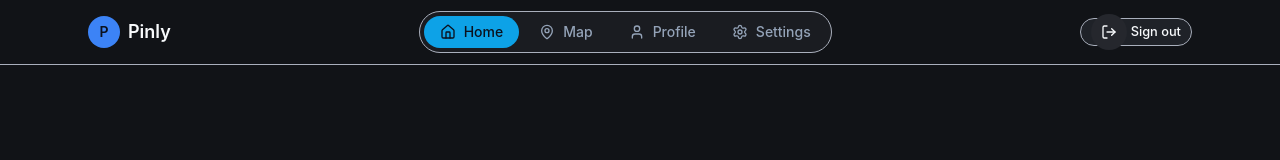
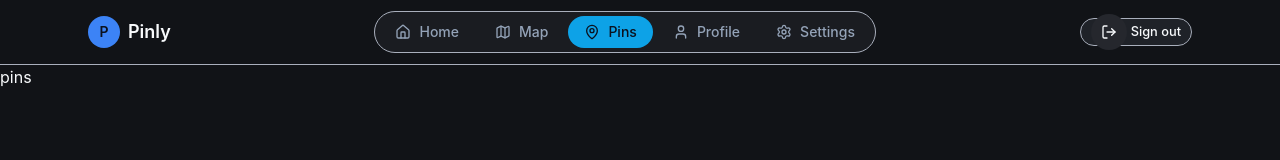
Before and after one commit to TheBigBookMan/pinly, a React (Vite) app in the folder webapp/: page /pins in a window 1280 px wide. Before the commit this address led to /homepage. Shown: the top 160 px of the page. Built offline with nearby package versions, Linux system fonts and the light colour scheme; sample sign-in values are in the browser's storage.

Commit message:
add pins skeleton

```diff
--- a/webapp/src/App.tsx
+++ b/webapp/src/App.tsx
@@ -9,6 +9,7 @@ import Profile from './pages/Profile'
 import Settings from './pages/Settings'
 import { AuthProvider } from './context/AuthContext'
 import Layout from './components/layout/Layout'
+import Pins from './pages/Pins'
 
 const router = createBrowserRouter([
   {
@@ -27,7 +28,8 @@ const router = createBrowserRouter([
           { path: '/homepage', element: <HomePage /> },
           { path: '/map', element: <Map /> },
           { path: '/profile', element: <Profile /> },
-          { path: '/settings', element: <Settings /> }
+          { path: '/settings', element: <Settings /> },
+          { path: '/pins', element: <Pins /> },
         ]
       }
     ]
--- a/webapp/src/components/layout/Navbar.tsx
+++ b/webapp/src/components/layout/Navbar.tsx
@@ -1,6 +1,6 @@
 import { useState } from "react"
 import { NavLink } from "react-router-dom"
-import { Menu, Home, MapPin, User, Settings, LogOut, type LucideIcon } from "lucide-react"
+import { Menu, Home, MapPin, Map, User, Settings, LogOut, type LucideIcon } from "lucide-react"
 import { Button } from "@/components/ui/button"
 import {
   Sheet,
@@ -14,7 +14,8 @@ import type { AuthContextType } from "@/types/auth"
 
 const navItems: {label: string, to: string, icon: LucideIcon}[] = [
   { label: "Home", to: "/homepage", icon: Home },
-  { label: "Map", to: "/map", icon: MapPin },
+  { label: "Map", to: "/map", icon: Map },
+  { label: "Pins", to: "/pins", icon: MapPin },
   { label: "Profile", to: "/profile", icon: User },
   { label: "Settings", to: "/settings", icon: Settings },
 ]
--- /dev/null
+++ b/webapp/src/pages/Pins.tsx
@@ -0,0 +1,18 @@
+
+/*
+This page is where the user can see pins in a list format.
+User can manage the pin categories create, update, delete.
+user can copy link into here as well.
+view the reels in here as well
+
+*/
+
+const Pins = () => {
+  return (
+    <div>
+      <p>pins</p>
+    </div>
+  )
+}
+
+export default Pins;
```
